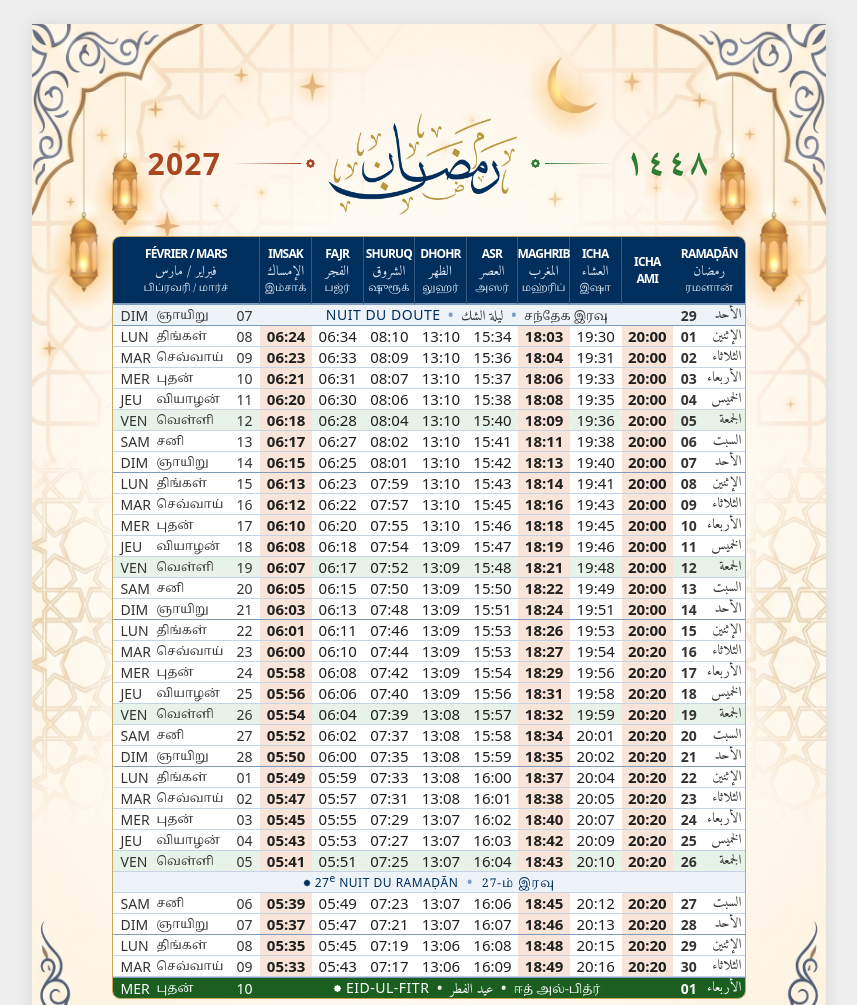
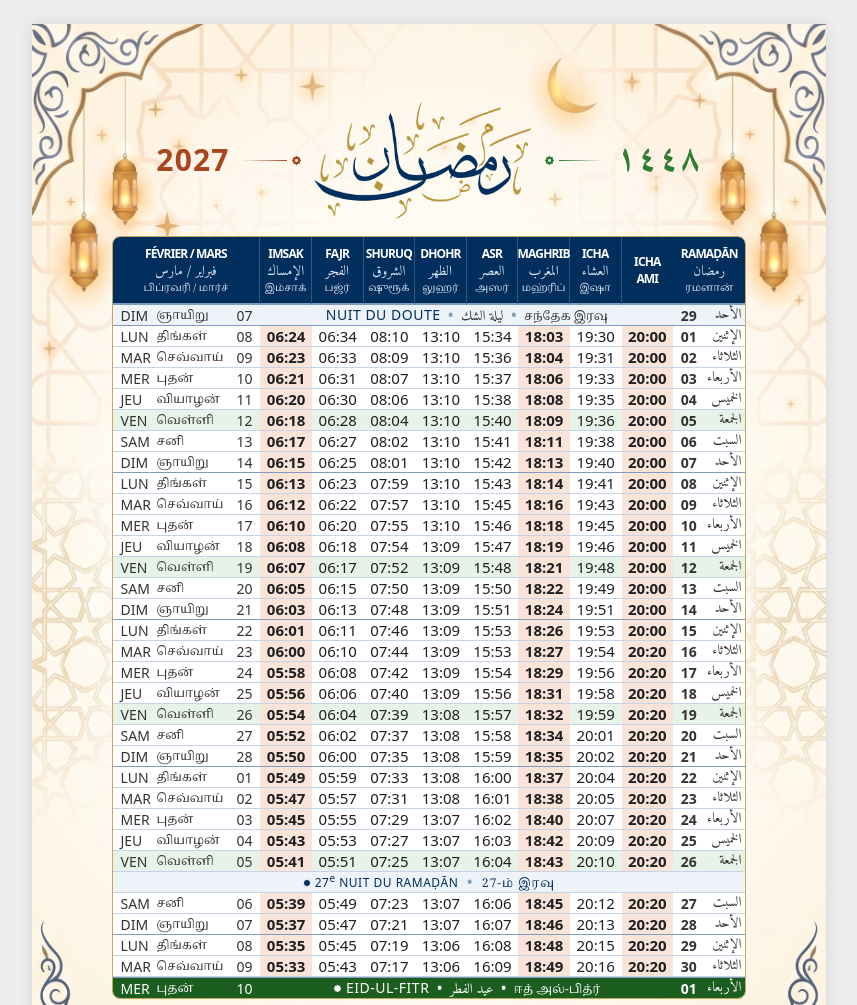
Before and after one commit to chabir17/ami-calendar, a website with bundled scripts: page ramadan.html in a window 1280 px wide. Shown: the top 1005 px of the page, without its empty margins (211-1068 px from the left). Built offline with nearby package versions, Linux system fonts and the light colour scheme; a web font is replaced by a local one.

Commit message:
style: feuille Ramadan, calligraphie agrandie, filets des années raccourcis
Co-Authored-By: Claude Opus 5.5 <noreply@anthropic.com>

```diff
--- a/css/ramadan.css
+++ b/css/ramadan.css
@@ -194,7 +194,7 @@ body {
     display: flex;
     align-items: center;
     justify-content: center;
-    padding: 20mm 36mm 0; /* sous le croissant, entre les lanternes de l'image */
+    padding: 18mm 36mm 0; /* sous le croissant, entre les lanternes de l'image */
 }
 
 .ramadan-main-title {
@@ -202,11 +202,11 @@ body {
     justify-content: center; /* années resserrées autour de la calligraphie */
     align-items: center;
     gap: var(--sp-3);
-    height: 2.8cm;
+    height: 3.1cm;
 }
 
 .ramadan-logo {
-    height: 2.7cm;
+    height: 3.1cm; /* calligraphie dominante dans le bandeau */
     flex-shrink: 0;
 }
 
@@ -233,7 +233,7 @@ body {
 .year-corner.top-left::after,
 .year-corner.top-right::before {
     content: '';
-    width: 2.2cm;
+    width: 1.6cm; /* raccourcis : années dégagées des lanternes malgré la calligraphie agrandie */
     height: 11px;
     background-repeat: no-repeat;
     background-size:
```
